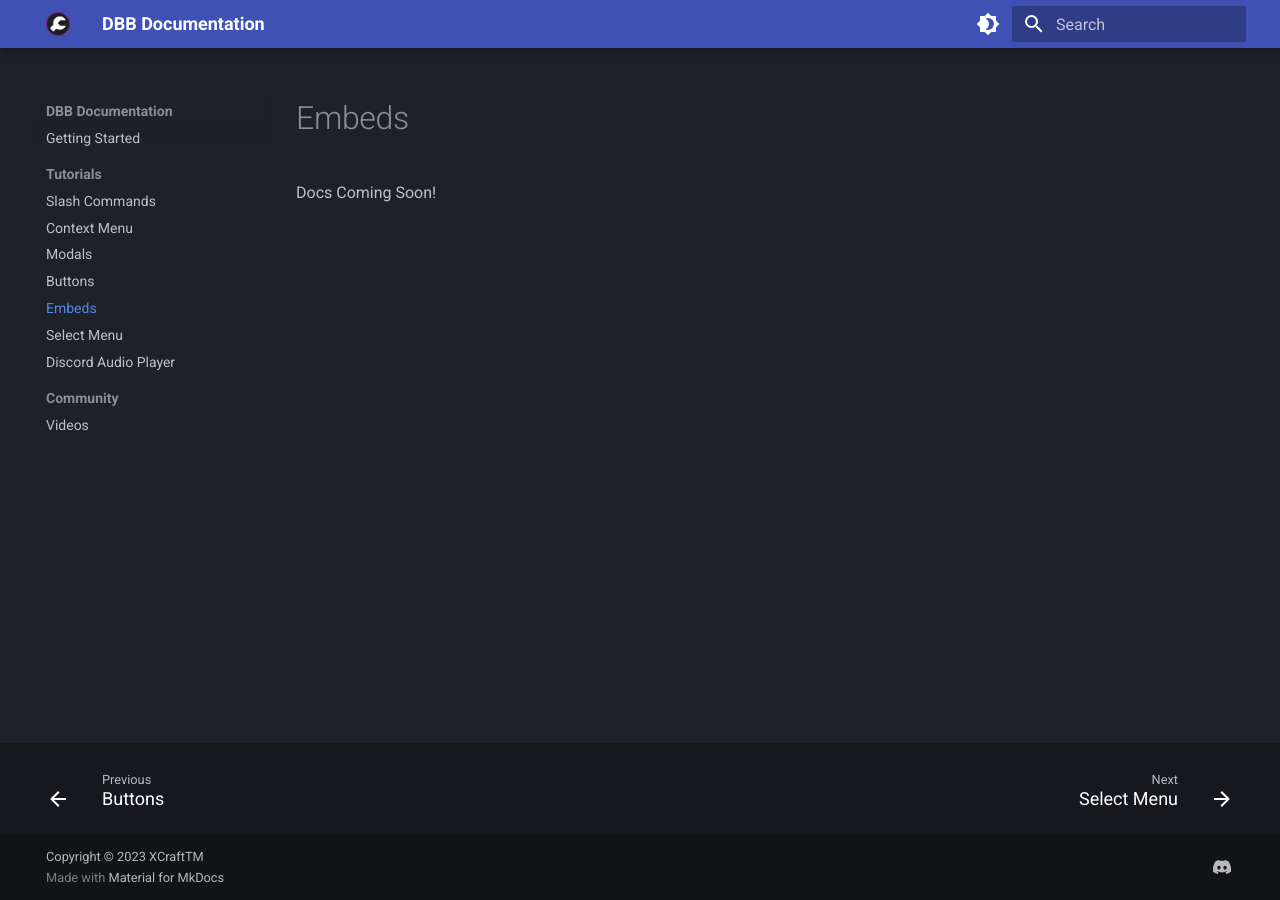
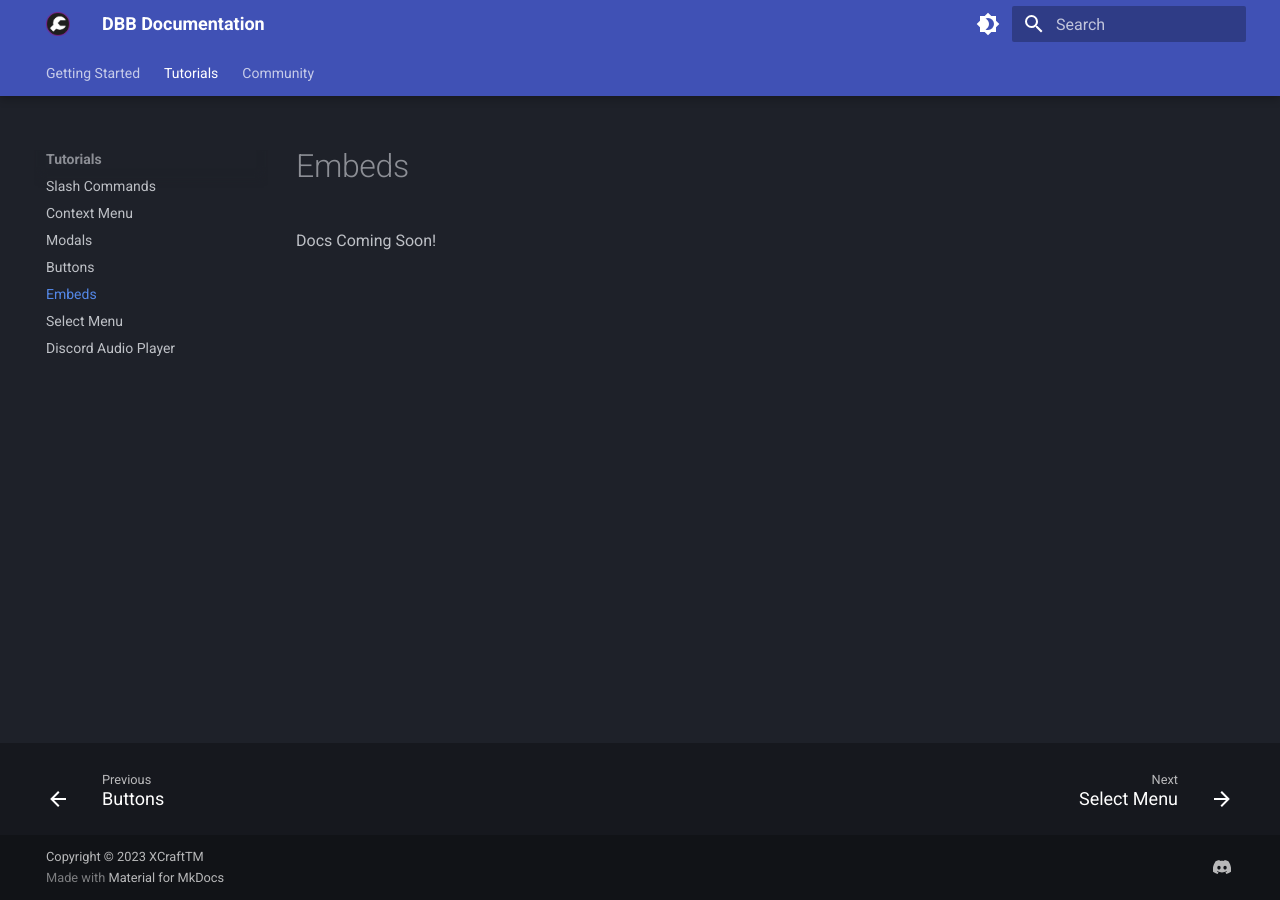
Before and after one commit to XCraftTM/DBBBlocks, an MkDocs documentation site: the page built from docs/embeds.md, in a window 1280 px wide. Built offline with MkDocs 1.6.1 and Material for MkDocs 9.7.7, drawn with Linux system fonts in a browser that asks for light colours; part of the change alters nothing that is shown.

Commit message:
Changes again

```diff
--- a/mkdocs.yml
+++ b/mkdocs.yml
@@ -23,12 +23,12 @@ theme:
     # - header.autohide
     - navigation.expand
     - navigation.footer
-    #- navigation.indexes
+    # - navigation.indexes
     # - navigation.instant
     # - navigation.prune
     - navigation.sections
-    #- navigation.tabs
-    # - navigation.tabs.sticky
+    - navigation.tabs
+    - navigation.tabs.sticky
     - navigation.top
     - navigation.tracking
     - search.highlight
@@ -61,14 +61,14 @@ plugins:
   - search:
       separator: '[\s\-,:!=\[\]()"`/]+|\.(?!\d)|&[lg]t;|(?!\b)(?=[A-Z][a-z])'
   - glightbox:
-       touchNavigation: false
+       touchNavigation: true
        loop: false
        effect: zoom
        slide_effect: slide
        width: 100%
        height: auto
        zoomable: true
-       draggable: false
+       draggable: true
        auto_caption: false
        caption_position: bottom
 
```
